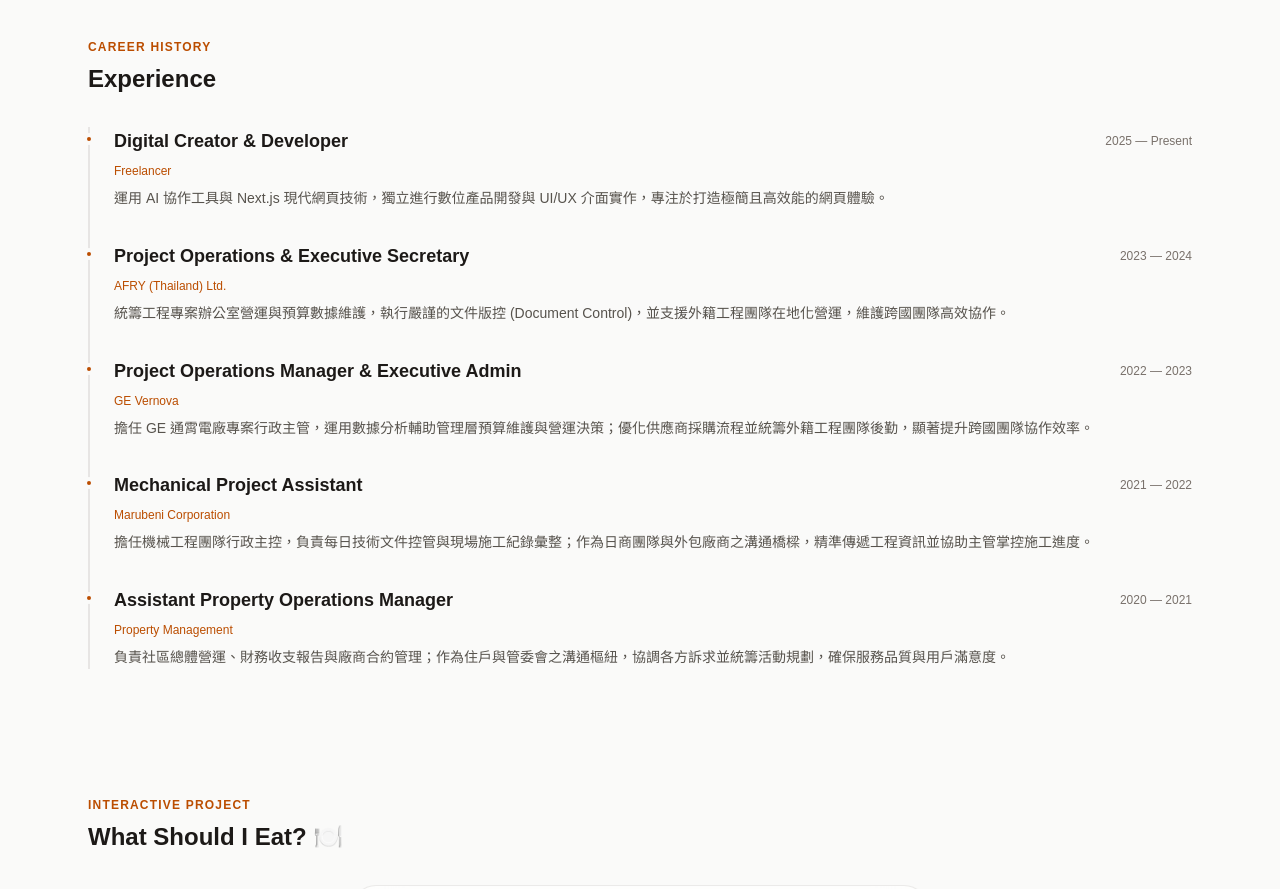
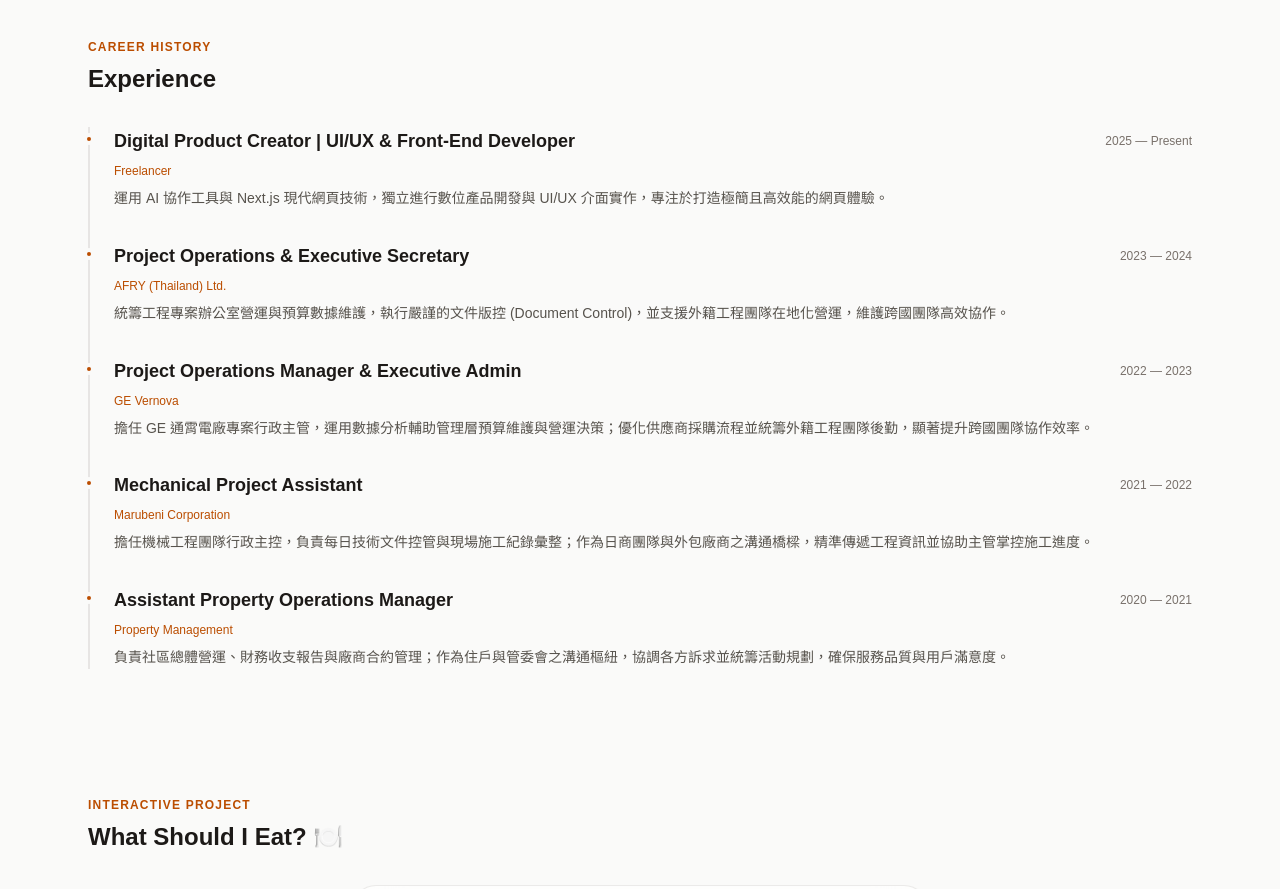
Before and after one commit to if8mile/PIXELOGIC, a Next.js app: page / in a window 1280 px wide. Shown: the part 920-1809 px from the top of the page. Built offline with nearby package versions, Linux system fonts and the light colour scheme.

Commit message:
update: refine food picker UI and style

```diff
--- a/app/page.tsx
+++ b/app/page.tsx
@@ -152,7 +152,7 @@ export default function Home() {
             <div className="relative space-y-2">
               <div className="absolute -left-[31px] top-1.5 w-3 h-3 rounded-full bg-amber-700 dark:bg-violet-500 border-4 border-stone-50 dark:border-slate-950"></div>
               <div className="flex flex-col sm:flex-row sm:items-center justify-between text-sm">
-                <h4 className="text-lg font-bold">Digital Creator & Developer</h4>
+                <h4 className="text-lg font-bold">Digital Product Creator | UI/UX & Front-End Developer</h4>
                 <span className="text-xs text-stone-500 dark:text-slate-400">2025 — Present</span>
               </div>
               <p className="text-xs font-medium text-amber-700 dark:text-violet-400">Freelancer</p>
```
